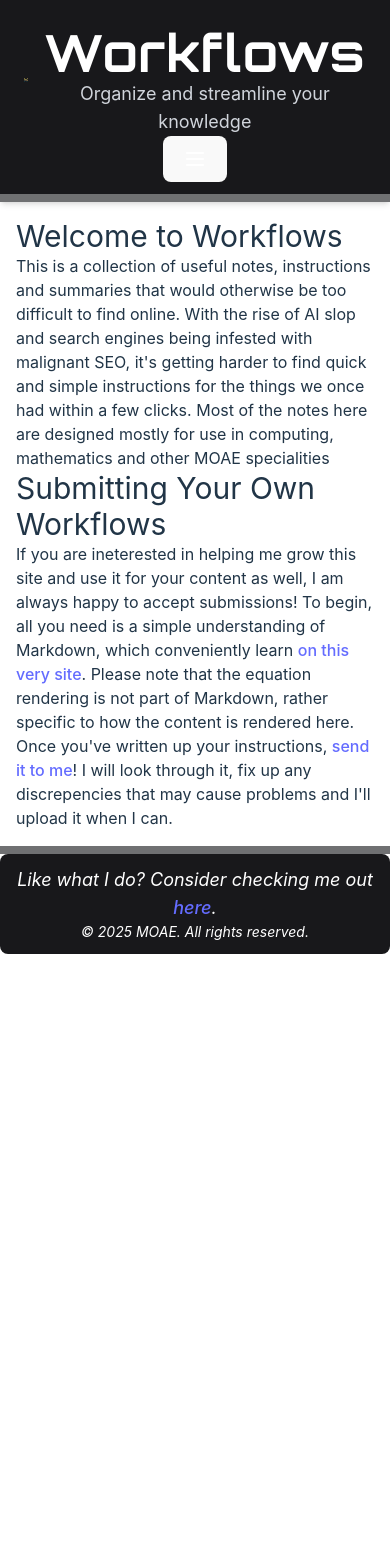
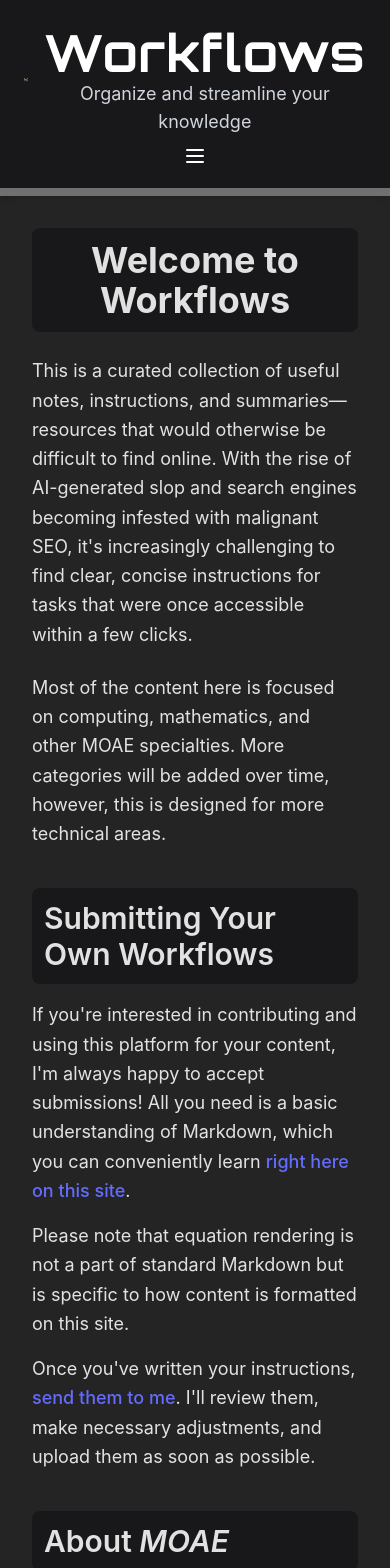
Before and after one commit to Moaesaycto/workflows, a React (Vite) app: page / in a window 390 px wide. Shown: the top 1568 px of the page. Before the commit the page ends 954 px from the top, so only its background shows below. Built offline with nearby package versions, Linux system fonts and the light colour scheme.

Commit message:
Added nice welcome page

```diff
--- a/src/components/Header.tsx
+++ b/src/components/Header.tsx
@@ -1,4 +1,4 @@
-import { useState } from "react";
+import { useState, useEffect } from "react";
 import { Link } from "react-router-dom";
 import { useTheme } from "../App";
 import themes from "../styles/themes";
@@ -21,6 +21,17 @@ function Header({ navItems }: HeaderProps) {
     const { theme, title } = useTheme();
     const [isMobileMenuOpen, setIsMobileMenuOpen] = useState(false);
 
+    useEffect(() => {
+        const handleResize = () => {
+            if (window.innerWidth >= 768) {
+                setIsMobileMenuOpen(false);
+            }
+        };
+
+        window.addEventListener("resize", handleResize);
+        return () => window.removeEventListener("resize", handleResize);
+    }, []);
+
     return (
         <header className="text-white shadow-md w-full bg-zinc-900">
             <div className="pt-6 pb-3 px-6 w-full max-w-7xl mx-auto flex flex-col md:flex-row justify-between items-center text-center md:text-left">
@@ -29,7 +40,7 @@ function Header({ navItems }: HeaderProps) {
                         <img src={logo} alt="Workflows Logo" className="h-12 w-12" />
                     </Link>
                     <div>
-                        <h1 className="text-3xl font-extrabold tracking-wide" style={{ fontFamily: 'Orbitron, sans-serif' }}>
+                        <h1 className="text-3xl font-extrabold tracking-wide" style={{ fontFamily: "Orbitron, sans-serif" }}>
                             Workflows
                         </h1>
                         <p className="text-lg text-gray-300">Organize and streamline your knowledge</p>
@@ -41,23 +52,41 @@ function Header({ navItems }: HeaderProps) {
             </div>
             <nav className={`mt-4 w-full relative ${isMobileMenuOpen ? "block" : "hidden"} md:flex md:justify-center`}>
                 <div className="w-full max-w-7xl mx-auto">
-                    <ul className={`px-5 flex flex-col md:flex-row md:space-x-6 bg-opacity-50 w-full md:justify-center ${isMobileMenuOpen ? "space-y-3 rounded-lg p-3" : "md:rounded-t-lg"}`}>
+                    <ul
+                        className={`px-5 flex flex-col md:flex-row md:space-x-6 bg-opacity-50 w-full md:justify-center ${
+                            isMobileMenuOpen ? "space-y-3 rounded-lg p-3" : "md:rounded-t-lg"
+                        }`}>
                         {navItems.map((item) => {
                             const themeKey = item.path.substring(1) as keyof typeof themes;
                             const itemTheme = themes[themeKey] || themes.default;
                             return (
-                                <li key={item.path} className={`px-2 py-1 text-white text-center md:text-left ${isMobileMenuOpen ? "rounded-lg" : "md:rounded-t-md"}`} style={{ backgroundColor: itemTheme["--primary-color"] }}>
+                                <li
+                                    key={item.path}
+                                    className={`px-2 py-1 text-white text-center md:text-left ${
+                                        isMobileMenuOpen ? "rounded-lg" : "md:rounded-t-md"
+                                    }`}
+                                    style={{ backgroundColor: itemTheme["--primary-color"] }}>
                                     <Link to={item.path} className="block transition duration-300 hover:opacity-80 p-2">
-                                        <p className="text-white uppercase tracking-wide" style={{ color: isColorDark(theme["--primary-color"]) ? "#ffffff" : "#000000" }}>
+                                        <p
+                                            className="text-white uppercase tracking-wide"
+                                            style={{
+                                                color: isColorDark(theme["--primary-color"]) ? "#ffffff" : "#000000",
+                                            }}>
                                             {item.name}
                                         </p>
                                     </Link>
                                 </li>
                             );
                         })}
-                        <li key="home" className={`px-2 py-1 text-white md:ml-auto ${isMobileMenuOpen ? "rounded-lg" : "md:rounded-t-md"}`} style={{ backgroundColor: "#6F7072" }}>
-                            <a href="https://moaesaycto.github.io/" target="_blank" rel="noopener noreferrer" className="block transition duration-300 hover:opacity-80 space-x-2 p-2">
-
+                        <li
+                            key="home"
+                            className={`px-2 py-1 text-white md:ml-auto ${isMobileMenuOpen ? "rounded-lg" : "md:rounded-t-md"}`}
+                            style={{ backgroundColor: "#6F7072" }}>
+                            <a
+                                href="https://moaesaycto.github.io/"
+                                target="_blank"
+                                rel="noopener noreferrer"
+                                className="block transition duration-300 hover:opacity-80 space-x-2 p-2">
                                 <div className="flex items-center justify-center md:justify-start">
                                     <img src={moaeLogo} alt="MOAE Logo" className="h-5 w-5 rounded-full self-center" />
                                     <span className="pl-2 text-white uppercase tracking-wide">MOAE</span>
@@ -67,8 +96,8 @@ function Header({ navItems }: HeaderProps) {
                     </ul>
                 </div>
             </nav>
-            {
-                title ? (<div className="shadow-md">
+            {title ? (
+                <div className="shadow-md">
                     <div className="w-full h-2" style={{ backgroundColor: theme["--primary-color"] }} />
                     <div className="w-full flex justify-center" style={{ backgroundColor: theme["--secondary-color"] }}>
                         <div className="max-w-7xl">
@@ -83,11 +112,10 @@ function Header({ navItems }: HeaderProps) {
                         </div>
                     </div>
                     <div className="w-full h-2" style={{ backgroundColor: theme["--primary-color"] }} />
-                </div>) :
-                (
-                    <div className="w-full h-2" style={{ backgroundColor: theme["--primary-color"] }} />
-                )
-            }
+                </div>
+            ) : (
+                <div className="w-full h-2" style={{ backgroundColor: theme["--primary-color"] }} />
+            )}
         </header>
     );
 }
--- a/src/index.css
+++ b/src/index.css
@@ -6,7 +6,6 @@
   line-height: 1.5;
   font-weight: 400;
 
-  color-scheme: light dark;
   color: rgba(255, 255, 255, 0.87);
   background-color: #242424;
 
@@ -45,43 +44,3 @@ h1 {
   font-size: 3.2em;
   line-height: 1.1;
 }
-
-button {
-  border-radius: 8px;
-  border: 1px solid transparent;
-  padding: 0.6em 1.2em;
-  font-size: 1em;
-  font-weight: 500;
-  font-family: inherit;
-  background-color: #1a1a1a;
-  cursor: pointer;
-  transition: border-color 0.25s;
-}
-button:hover {
-  border-color: #646cff;
-}
-button:focus,
-button:focus-visible {
-  outline: 4px auto -webkit-focus-ring-color;
-}
-
-@media (prefers-color-scheme: light) {
-  :root {
-    color: #213547;
-    background-color: #ffffff;
-  }
-  a:hover {
-    color: #747bff;
-  }
-  button {
-    background-color: #f9f9f9;
-  }
-}
-
-.markdown-content img {
-  display: block;
-  margin: 0 auto;
-  max-width: 100%;
-  border-radius: 8px;
-  box-shadow: 0px 4px 6px rgba(0, 0, 0, 0.1);
-}
--- a/src/pages/HomePage.tsx
+++ b/src/pages/HomePage.tsx
@@ -1,26 +1,40 @@
 const HomePage = () => {
     return (
-        <div className="p-4">
-            <p className="text-3xl">
+        <div className="p-8 mx-auto">
+            <h2 className="text-4xl font-bold mb-6 text-center bg-zinc-900 p-3 rounded-lg">
                 Welcome to Workflows
+            </h2>
+            <p className="text-lg mb-6 leading-relaxed">
+                This is a curated collection of useful notes, instructions, and summaries—resources that would otherwise be difficult to find online. With the rise of AI-generated slop and search engines becoming infested with malignant SEO,
+                it's increasingly challenging to find clear, concise instructions for tasks that were once accessible within a few clicks.
             </p>
-            <p>
-                This is a collection of useful notes, instructions and summaries that would otherwise be too difficult to find online. With the rise of AI slop and search engines being infested with malignant SEO, it's
-                getting harder to find quick and simple instructions for the things we once had within a few clicks. Most of the notes here are designed mostly for use in computing, mathematics and other MOAE specialities
+            <p className="text-lg mb-6 leading-relaxed">
+                Most of the content here is focused on computing, mathematics, and other MOAE specialties. More categories will be added over time, however, this is designed for more technical areas.
             </p>
-            <p className="text-3xl">
+
+            <h2 className="text-3xl font-semibold mt-10 mb-4 bg-zinc-900 p-3 rounded-lg">
                 Submitting Your Own Workflows
+            </h2>
+            <p className="text-lg mb-4 leading-relaxed">
+                If you're interested in contributing and using this platform for your content, I'm always happy to accept submissions! All you need is a basic understanding of Markdown, which you can conveniently
+                learn <a href="/workflows/#/computing/markdown/Introduction-to-Markdown" className="text-blue-500 underline">right here on this site</a>.
             </p>
-            <p>
-                If you are ineterested in helping me grow this site and use it for your content as well, I am always happy to accept submissions! To begin, all you need is a simple understanding of Markdown, which conveniently
-                learn <a href="/workflows/#/computing/markdown/Introduction-to-Markdown">on this very site</a>. Please note that the equation rendering is not part of Markdown, rather specific to how the content is rendered here.
+            <p className="text-lg mb-4 leading-relaxed">
+                Please note that equation rendering is not a part of standard Markdown but is specific to how content is formatted on this site.
             </p>
-            <p>
-                Once you've written up your instructions, <a href="https://moaesaycto.github.io/#/contact">send it to me</a>! I will look through it, fix up any discrepencies that may cause problems and I'll upload it when
-                I can.
+            <p className="text-lg mb-6 leading-relaxed">
+                Once you've written your instructions, <a href="https://moaesaycto.github.io/#/contact" className="text-blue-500 underline">send them to me</a>. I'll review them, make necessary adjustments, and upload them as soon as possible.
+            </p>
+
+            <h2 className="text-3xl font-semibold mt-10 mb-4 bg-zinc-900 p-3 rounded-lg">
+                About <i>MOAE</i>
+            </h2>
+            <p className="text-lg mb-6 leading-relaxed">
+                I'm Moae, and I enjoy creating projects like this. If you'd like to see more of my work, feel free to visit
+                <a href="https://moaesaycto.github.io" className="text-blue-500 underline"> my main site</a>.
             </p>
         </div>
-    )
-}
+    );
+};
 
 export default HomePage;
```
